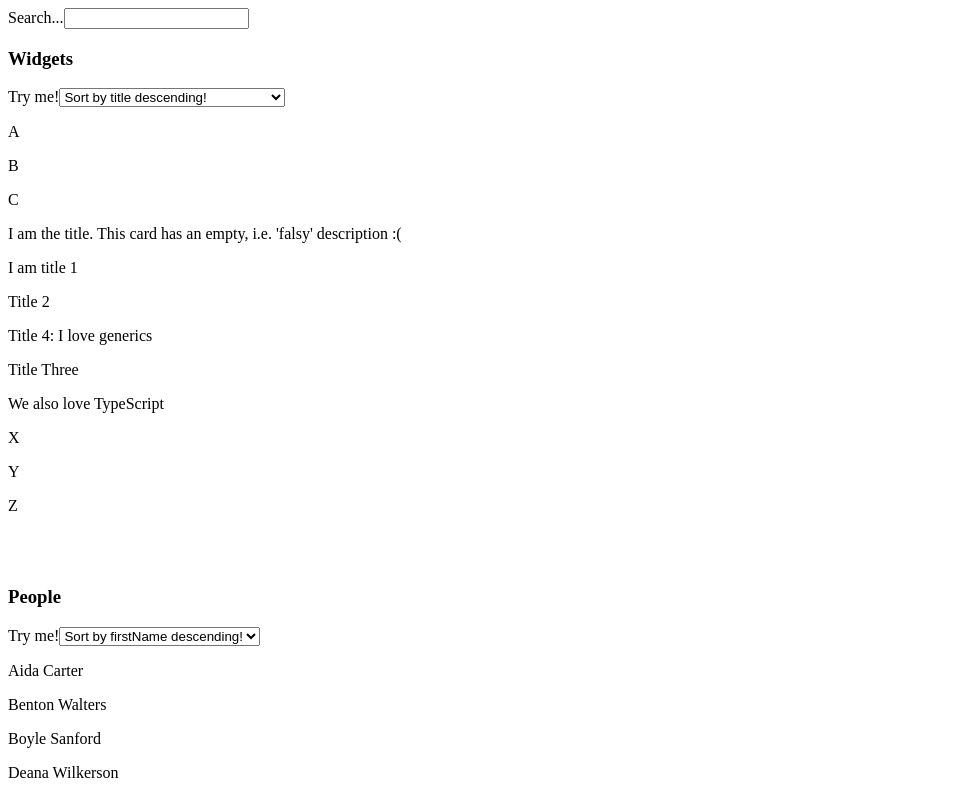
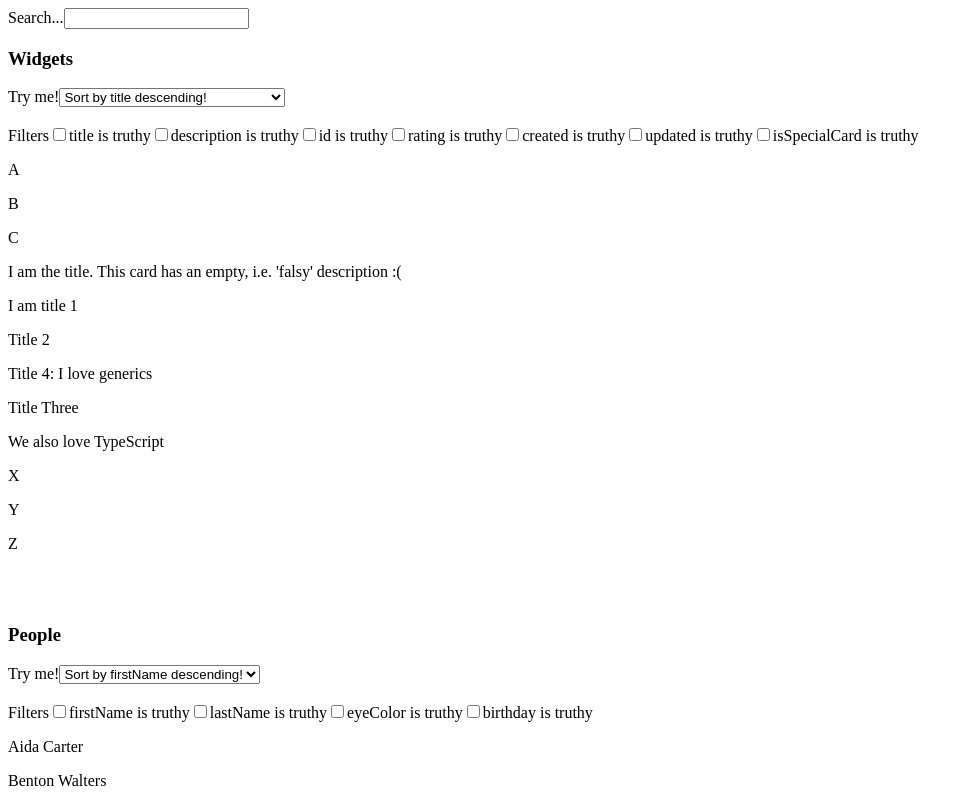
Before and after one commit to tornvallalexander/typescript-generics, a React (Create React App) app in the folder app/: page / in a window 1280 px wide. Shown: the top 798 px of the page, without its empty margins (0-972 px from the left). Built offline with nearby package versions, Linux system fonts and the light colour scheme.

Commit message:
feat: filter functionality with generic component and function

```diff
--- a/app/src/App.tsx
+++ b/app/src/App.tsx
@@ -9,6 +9,7 @@ import { IWidget } from './interfaces/IWidget'
 import { IPerson } from './interfaces/IPerson'
 import { SortInput } from './components/sort-input'
 import { genericFilter } from './util/generic-filter'
+import { FilterInput } from './components/filter-input'
 
 function App() {
   const [query, setQuery] = useState('')
@@ -18,8 +19,10 @@ function App() {
   const [peopleSortProperty, setPeopleSortProperty] = useState<
     IProperty<IPerson>
   >({ property: 'firstName', isDescending: false })
-  const [widgetFilterProperties] = useState<Array<keyof IWidget>>([])
-  const [peopleFilterProperties] = useState<Array<keyof IPerson>>([])
+  const [widgetFilterProperties, setWidgetFilterProperties] = useState<
+    Array<keyof IWidget>
+  >([])
+  const [peopleFilterProperties, setPeopleFilterProperties] = useState<Array<keyof IPerson>>([])
   return (
     <div>
       <SearchInput setSearchQuery={setQuery} />
@@ -27,6 +30,18 @@ function App() {
       <SortInput
         object={widgets[0]}
         setProperty={(property) => setWidgetSortProperty(property)}
+      />
+      <br />
+      <FilterInput
+        object={widgets[0]}
+        properties={widgetFilterProperties}
+        onChangeFilter={(property) => {
+          widgetFilterProperties.includes(property)
+            ? setWidgetFilterProperties(
+                widgetFilterProperties.filter((prop) => prop !== property)
+              )
+            : setWidgetFilterProperties([...widgetFilterProperties, property])
+        }}
       />
       {widgets
         .filter((widget) =>
@@ -44,6 +59,18 @@ function App() {
         object={people[0]}
         setProperty={(property) => setPeopleSortProperty(property)}
       />
+      <br />
+      <FilterInput
+        object={people[0]}
+        properties={peopleFilterProperties}
+        onChangeFilter={(property) => {
+          peopleFilterProperties.includes(property)
+            ? setPeopleFilterProperties(
+              peopleFilterProperties.filter((prop) => prop !== property)
+            )
+            : setPeopleFilterProperties([...peopleFilterProperties, property])
+        }}
+      />
       {people
         .filter((person) =>
           genericSearch(person, ['firstName', 'lastName'], query)
--- /dev/null
+++ b/app/src/components/filter-input.tsx
@@ -0,0 +1,33 @@
+interface IFilterInputProps<T extends Record<string, any>> {
+  object: T
+  properties: Array<keyof T>
+  onChangeFilter: (property: keyof T) => void
+}
+
+const FilterInput = <T extends Record<string, any>>({
+  object,
+  properties,
+  onChangeFilter,
+}: IFilterInputProps<T>) => {
+  return (
+    <div>
+      <label>Filters</label>
+      {Object.keys(object).map((key) => {
+        return (
+          <>
+            <input
+              type="checkbox"
+              id={key}
+              value={key}
+              onChange={() => onChangeFilter(key)}
+              checked={properties.some((prop) => prop === key)}
+            />
+            <label htmlFor={key}>{key} is truthy</label>
+          </>
+        )
+      })}
+    </div>
+  )
+}
+
+export { FilterInput }
--- a/app/src/util/generic-filter.ts
+++ b/app/src/util/generic-filter.ts
@@ -1,5 +1,4 @@
-const genericFilter = <T>(object: T, properties: Array<keyof T>) => (
-  properties.every(prop => !!object[prop])
-)
+const genericFilter = <T>(object: T, properties: Array<keyof T>) =>
+  properties.every((prop) => !!object[prop])
 
 export { genericFilter }
```
Also changed, not shown: app/tsconfig.json (+2 -8 lines).
